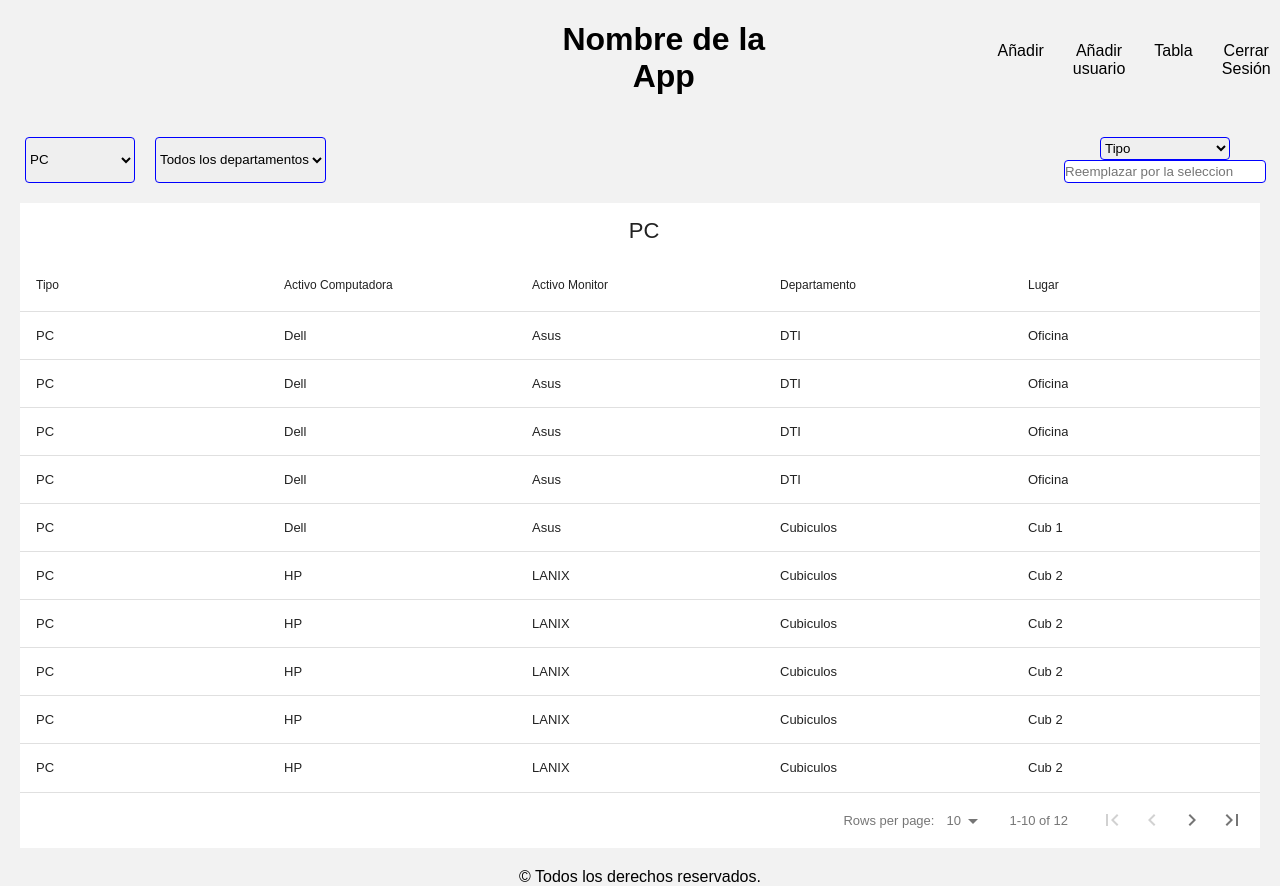
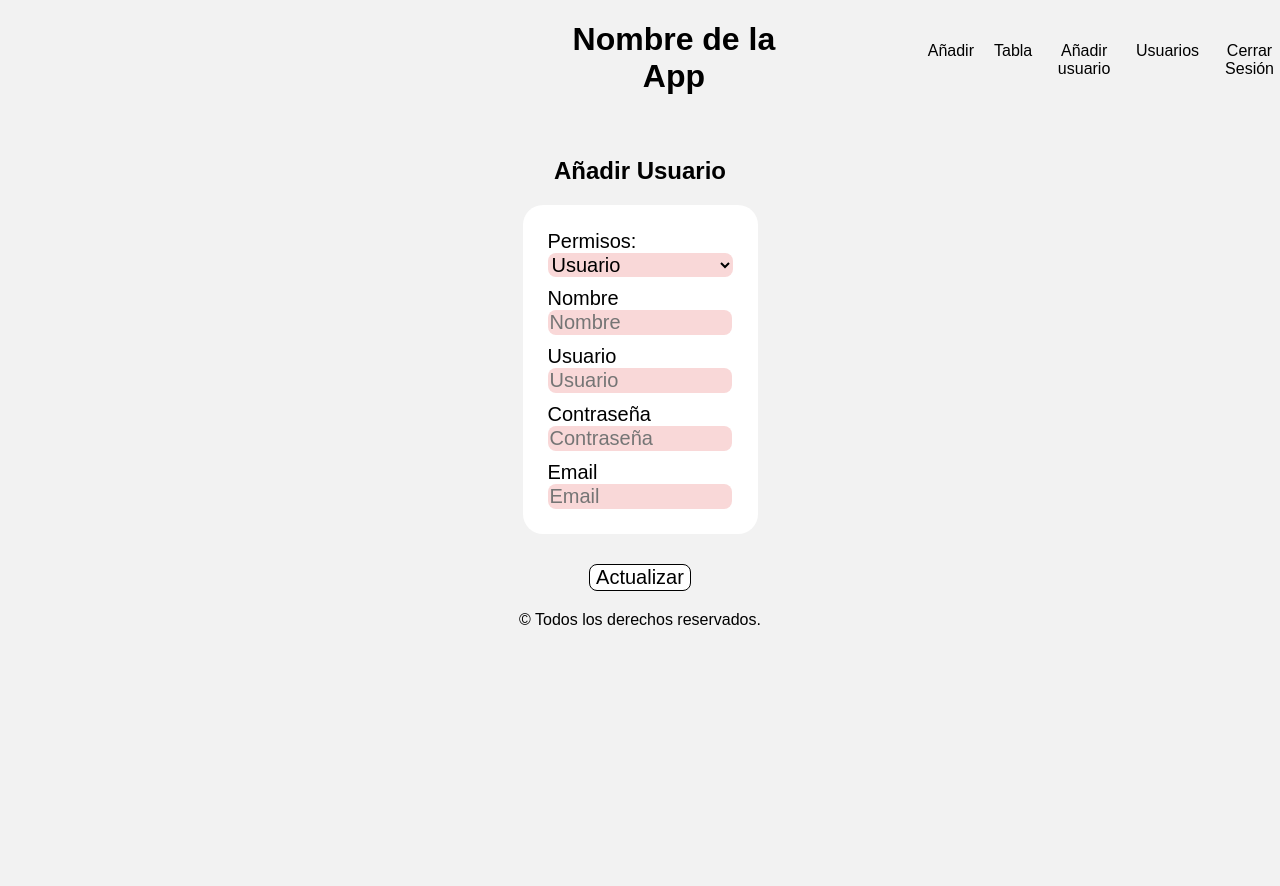
Before and after one commit to CesarGarzaIbanez/Web-Inventory, a React (Create React App) app in the folder inventory-sys/: page /anadir-usuario in a window 1280 px wide. After the commit the page ends 800 px from the top, so only its background shows below. Built offline with nearby package versions, Linux system fonts and the light colour scheme.

Commit message:
UserForms and User table

```diff
--- a/inventory-sys/src/components/Create.js
+++ b/inventory-sys/src/components/Create.js
@@ -63,7 +63,7 @@ export const Create = () => {
 
   }
 
-  const print = (e) => {
+  const submitForm = (e) => {
     e.preventDefault();
     let data = e.target;
     let formValues = defineDataStructure(data)
@@ -77,7 +77,7 @@ export const Create = () => {
 
       <h2>{category.toUpperCase()}</h2>
       <div className='form-container'>
-        <form onSubmit={print}>
+        <form onSubmit={submitForm}>
           <div className='create-form'>
 
 
--- a/inventory-sys/src/components/User.js
+++ b/inventory-sys/src/components/CreateUser.js
@@ -1,36 +1,53 @@
-import React from 'react'
+import React, { useState } from 'react'
 
-export const User = () => {
+export const CreateUser = () => {
+
+    const [formValues, setFormValues] = useState({});
+
+    const submitForm = (e) =>{
+        e.preventDefault();
+        let data = e.target;
+        let formValues = {
+            permisos: data.permisos.value,
+            nombre: data.nombre.value,
+            usuario: data.usuario.value,
+            contrasena: data.contrasena.value,
+            email: data.email.value
+        }
+
+        console.log(formValues)
+        setFormValues(formValues);
+    }
     return (
         <>
             <h2>Añadir Usuario</h2>
             <div className='form-container'>
-                <form>
+                <form onSubmit={submitForm}>
                     <div className='user-form'>
 
 
                         <div id="permisos" className='form-entry type-select'>
                             <label>Permisos:</label>
-                            <select>
+                            <select name='permisos'>
                                 <option value='user'>Usuario</option>
                                 <option value='admin'>Administrador</option>
                             </select>
                         </div>
                         <div id='nombre' className='form-entry type-input'>
                             <label>Nombre</label>
-                            <input type='text' placeholder='Nombre' />
+                            <input name='nombre' type='text' placeholder='Nombre' />
                         </div>
                         <div id='usuario' className='form-entry type-input'>
                             <label>Usuario</label>
-                            <input type='text' placeholder='Usuario' />
+                            <input name='usuario' type='text' placeholder='Usuario' />
                         </div>
                         <div id='contraseña' className='form-entry type-input'>
                             <label>Contraseña</label>
-                            <input type='password' placeholder='Contrasña' />
+                            <input name='contrasena' type='password' placeholder='Contraseña' />
                         </div>
                         <div id='email' className='form-entry type-input'>
                             <label>Email</label>
-                            <input type='email' placeholder='Email' />
+                            <input name='email' type='email' placeholder='Email' />
                         </div>
 
                     </div>
--- /dev/null
+++ b/inventory-sys/src/components/Users.js
@@ -0,0 +1,43 @@
+import React from 'react'
+import DataTable from 'react-data-table-component'
+
+
+export const Users = () => {
+
+    const usersCol = [{
+        name: 'Permisos',
+        selector: row => row.permisos,
+        sortable: true,
+    }, {
+        name: 'Nombre',
+        selector: row => row.nombre,
+        sortable: true,
+    },{
+        name: 'Usuario',
+        selector: row => row.usuario,
+        sortable: true,
+    },{
+        name: 'Email',
+        selector: row => row.email,
+        sortable: true,
+    },]
+
+    const data = [{
+        permisos: 'admin',
+        nombre: 'Cesar',
+        usuario: 'Cesar',
+        email: 'cesar@correo.com',
+    }]
+    return (
+        <>
+
+            <DataTable
+                title="Usuarios"
+                fixedHeader
+                className='dataTable'
+                columns={usersCol}
+                data={data}
+            />
+        </>
+    )
+}
--- a/inventory-sys/src/routers/MainRouter.js
+++ b/inventory-sys/src/routers/MainRouter.js
@@ -2,7 +2,8 @@ import React from 'react';
 import { Routes, Route, BrowserRouter, NavLink } from 'react-router-dom';
 import { Create } from '../components/Create'
 import { Table } from '../components/Table'
-import { User } from '../components/User'
+import { CreateUser } from '../components/CreateUser'
+import {Users} from '../components/Users'
 
 
 export const MainRouter = () => {
@@ -14,8 +15,9 @@ export const MainRouter = () => {
                 <nav className="navbar">
                     <ul>
                         <li> <NavLink to="/actualizar">Añadir</NavLink></li>
-                        <li> <NavLink to="/usuario">Añadir usuario</NavLink></li>
                         <li><NavLink to="/tabla">Tabla</NavLink></li>
+                        <li> <NavLink to="/anadir-usuario">Añadir usuario</NavLink></li>
+                        <li> <NavLink to="/usuarios">Usuarios</NavLink></li>
                         <li><NavLink to="/tabla">Cerrar Sesión</NavLink></li>
                     </ul>
                 </nav>
@@ -26,7 +28,8 @@ export const MainRouter = () => {
 
                 <Routes>
                     <Route path='/actualizar' element={<Create />} />
-                    <Route path='/usuario' element={<User />} />
+                    <Route path='/anadir-usuario' element={<CreateUser />} />
+                    <Route path='/usuarios' element={<Users />} />
                     <Route path='/tabla' element={<Table />} />
                     <Route path='*' element={<Table />} />
                 </Routes>
--- a/inventory-sys/src/scss/layout/_header.scss
+++ b/inventory-sys/src/scss/layout/_header.scss
@@ -7,11 +7,11 @@
     }
 
     .header h1{
-      margin-left: 550px;
+      margin-left: 560px;
     }
 
     .navbar{
-      margin-left: 180px;
+      margin-left: 100px;
     }
 
     .navbar ul{
```
